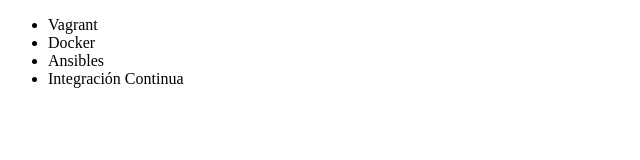
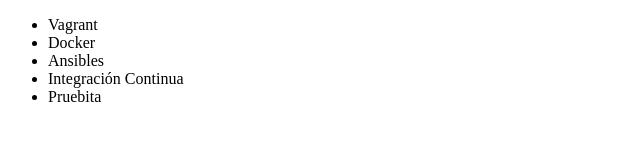
Before and after one commit to thekingbear/AluraGit, a plain HTML site: page index.html in a window 1280 px wide. Shown: the full height of the page, 0-640 px from the left. Drawn offline with Linux system fonts and the light colour scheme.

Commit message:
Se guarda todo

```diff
--- a/index.html
+++ b/index.html
@@ -11,6 +11,7 @@
         <li>Docker</li>
         <li>Ansibles</li>
         <li>Integración Continua</li>
+        <li>Pruebita</li>
     </ul>
 
 </body>
```
Also changed, not shown: comandos git.txt, 2 other files.
